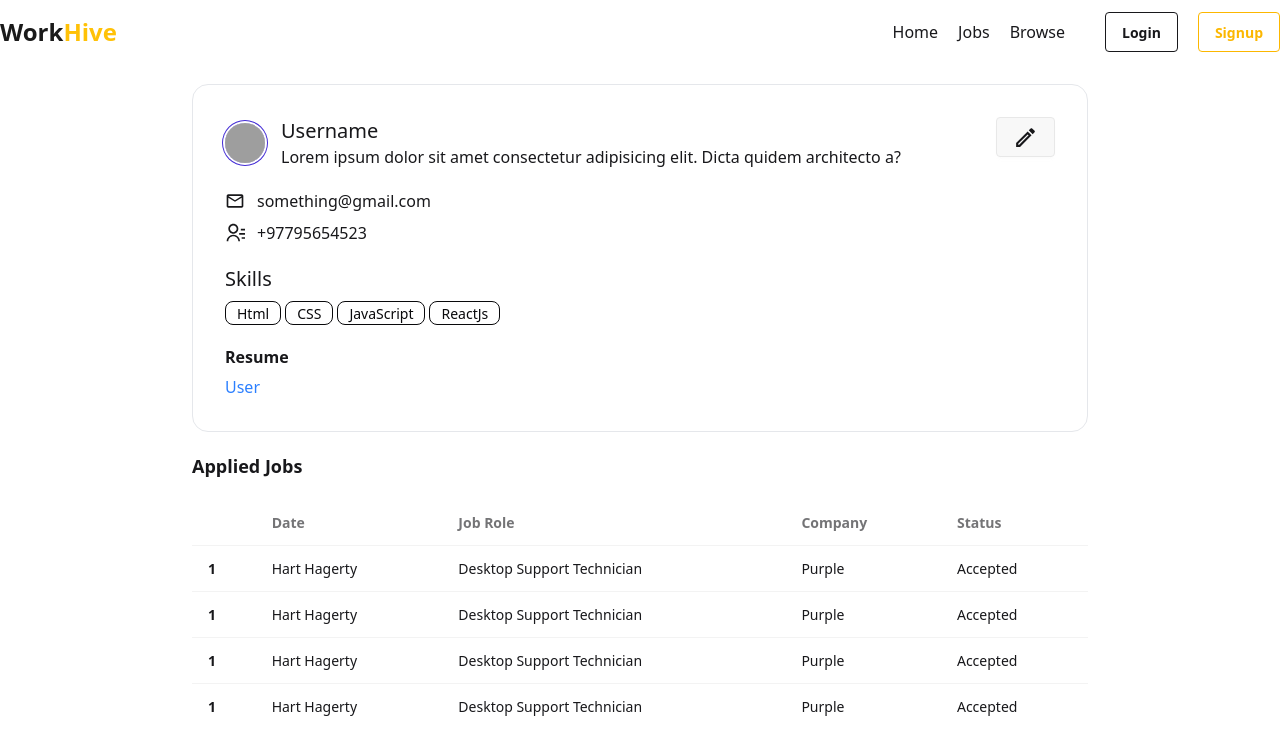
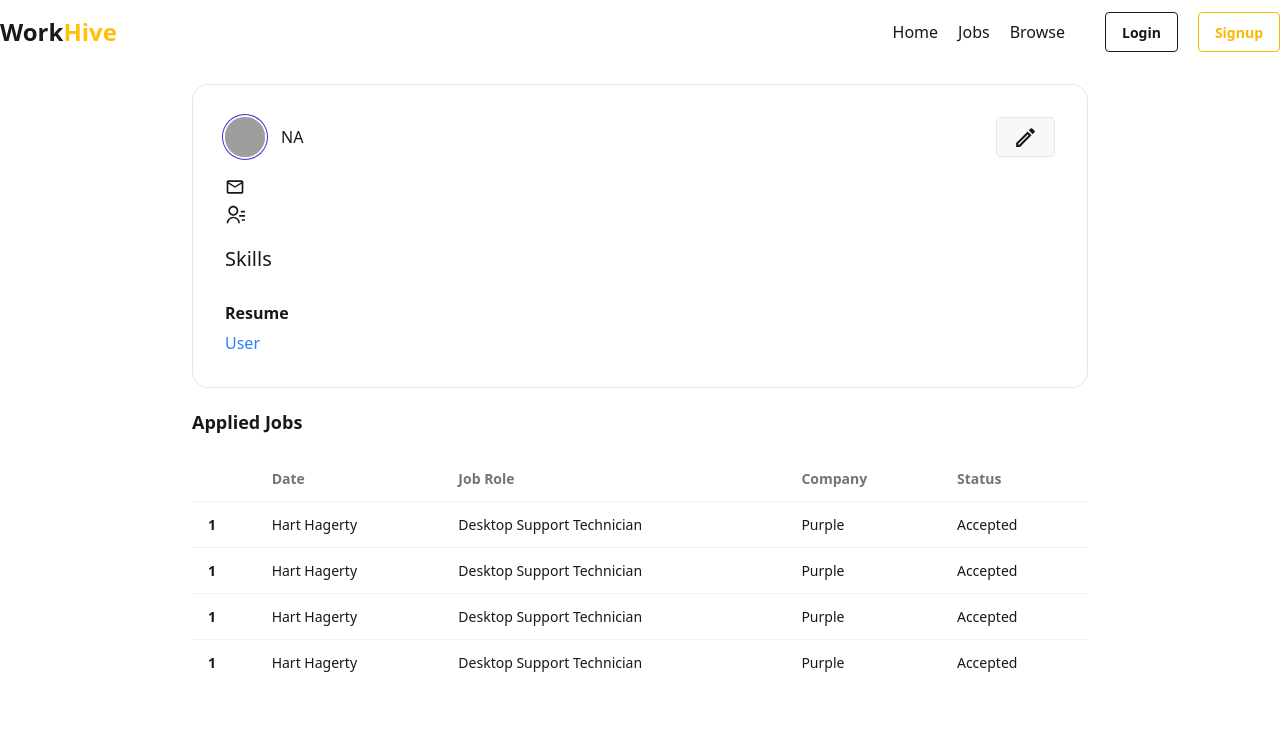
Before and after one commit to stha-prasun/Job-Portal, a React (Vite) app in the folder frontend/: page /profile in a window 1280 px wide. Shown: the top 754 px of the page. Built offline with nearby package versions, Linux system fonts and the light colour scheme; grey boxes are pictures that could not be loaded.

Commit message:
Dynamic Profile

```diff
--- a/frontend/src/components/Profile.jsx
+++ b/frontend/src/components/Profile.jsx
@@ -5,11 +5,13 @@ import { MdOutlineEmail } from "react-icons/md";
 import { RiContactsLine } from "react-icons/ri";
 import AppliedJobsTable from "./AppliedJobsTable";
 import UpdateProfile from "./updateProfile";
+import { useSelector } from "react-redux";
 
-const skills = ["Html", "CSS", "JavaScript", "ReactJs"];
+// const skills = ["Html", "CSS", "JavaScript", "ReactJs"];
 
 const Profile = () => {
   const haveResume = true;
+  const {loggedInUser} = useSelector((store)=>store.auth);
 
   return (
     <div>
@@ -28,10 +30,9 @@ const Profile = () => {
             </div>
 
             <div>
-              <h1 className="font-medium text-xl">Username</h1>
+              <h1 className="font-medium text-xl">{loggedInUser?.fullname}</h1>
               <p>
-                Lorem ipsum dolor sit amet consectetur adipisicing elit. Dicta
-                quidem architecto a?
+                {loggedInUser?.profile?.bio?.trim() ? loggedInUser.profile.bio : "NA"}
               </p>
             </div>
           </div>
@@ -49,18 +50,18 @@ const Profile = () => {
         <div className="my-5">
           <div className="flex items-center gap-3 my-2">
             <MdOutlineEmail size={20} />
-            <span>something@gmail.com</span>
+            <span>{loggedInUser?.email}</span>
           </div>
           <div className="flex items-center gap-3 my-2">
             <RiContactsLine size={20} />
-            <span>+97795654523</span>
+            <span>{loggedInUser?.phoneNumber}</span>
           </div>
         </div>
         <div className="my-5">
           <h1 className="font-medium text-xl my-2">Skills</h1>
           <div className="flex items-center gap-1">
-            {skills.length !== 0 ? (
-              skills.map((item, index) => (
+            {loggedInUser?.profile?.skills.length !== 0 ? (
+              loggedInUser?.profile.skills.map((item, index) => (
                 <div key={index} className="badge badge-outline badge-neutral">
                   {item}
                 </div>
```
